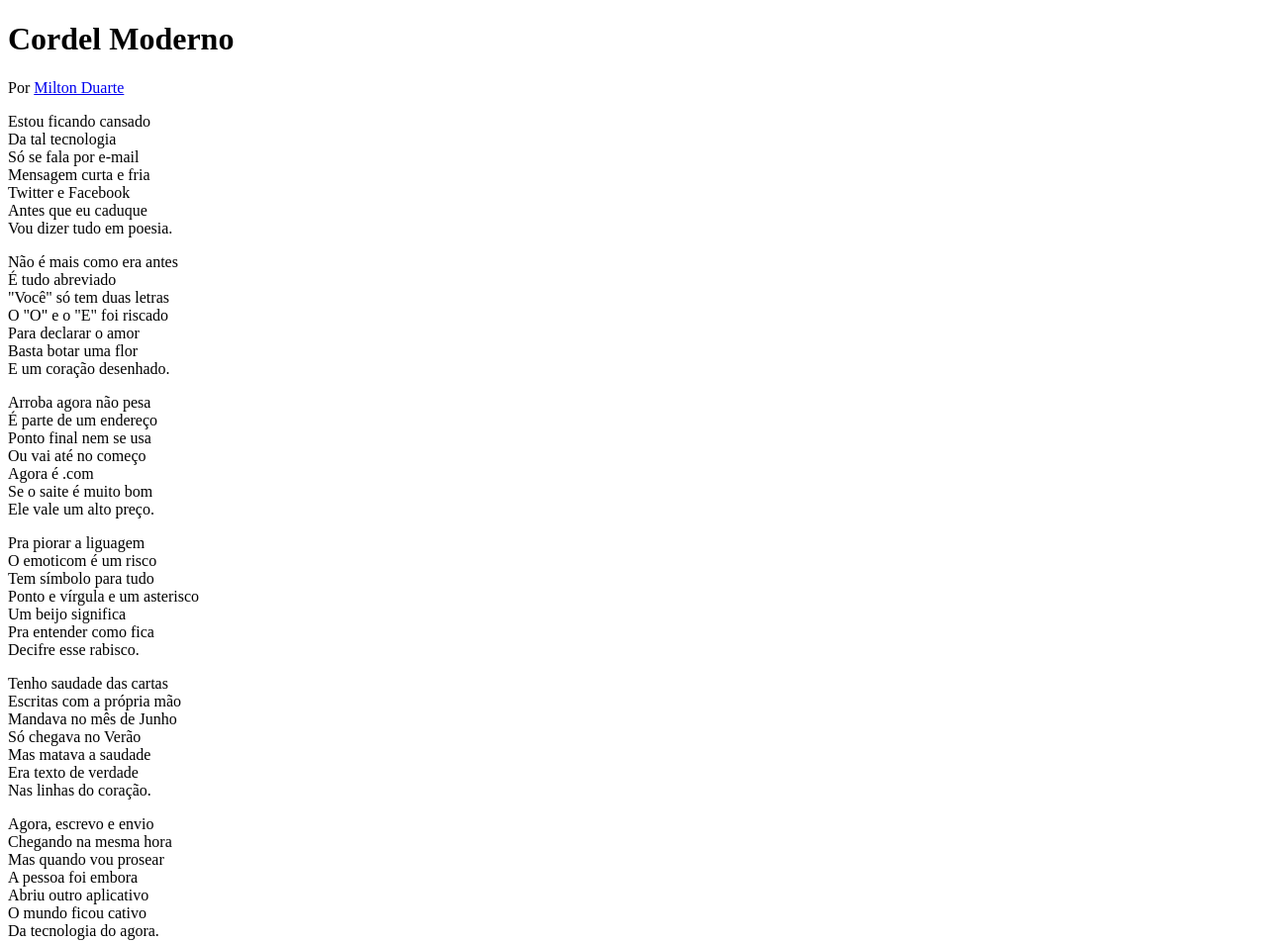
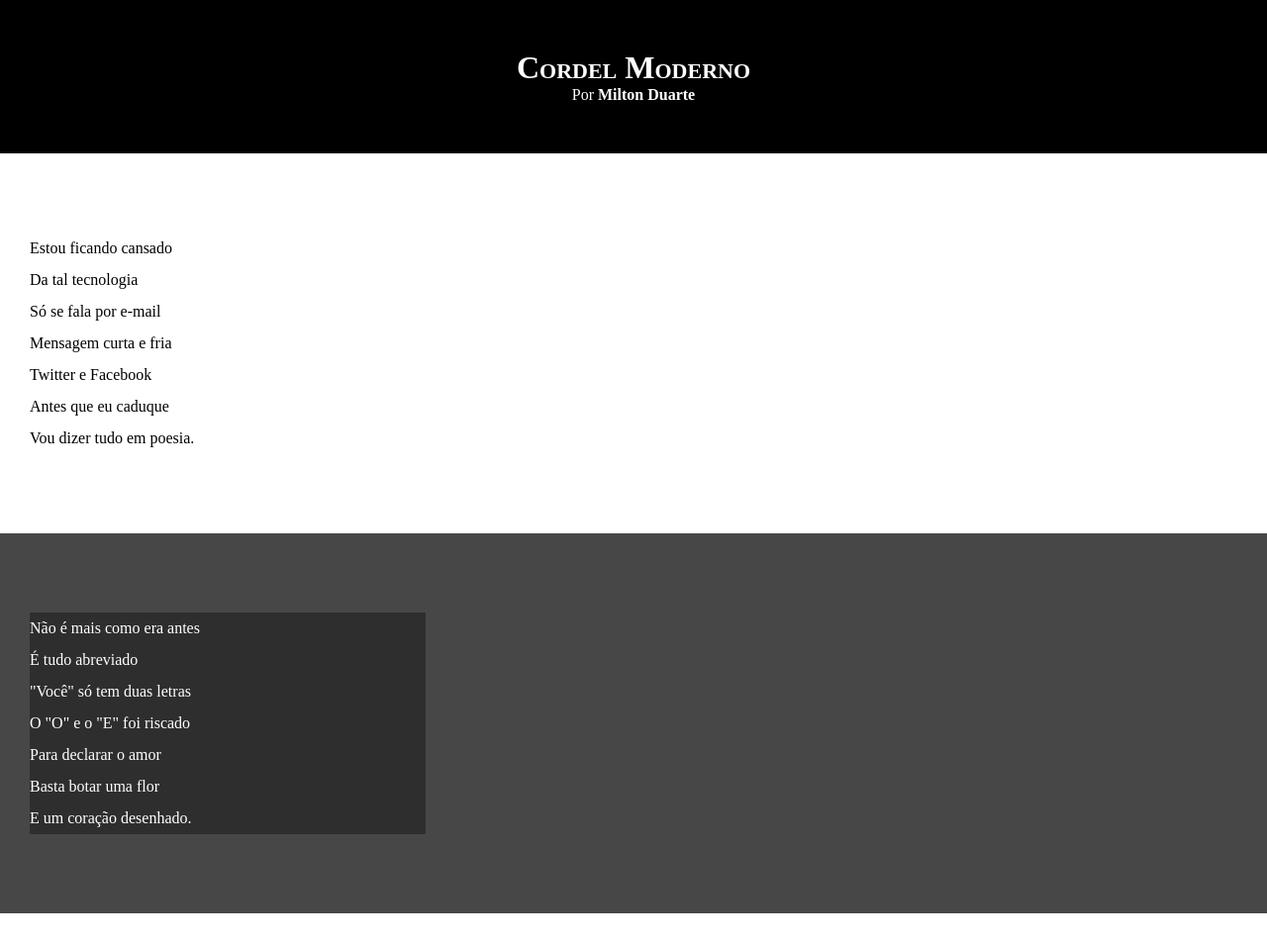
Before and after one commit to leandrovsdev/html-css, a plain HTML site: page desafios/Desafio012/index.html in a window 1280 px wide. Shown: the top 953 px of the page at 99% size. Drawn offline with Linux system fonts and the light colour scheme.

Commit message:
Atualização de estilos do desafio 12

```diff
--- a/desafios/Desafio012/index.html
+++ b/desafios/Desafio012/index.html
@@ -13,7 +13,7 @@
         <p>Por <a href="https://www.recantodasletras.com.br/poesias/3186743" target="_blank">Milton Duarte</a></p>
     </header>
 
-    <section>
+    <section class="normal">
         <p>
             Estou ficando cansado <br>
             Da tal tecnologia <br>
@@ -24,7 +24,7 @@
             Vou dizer tudo em poesia.
         </p>
     </section>
-    <section>
+    <section class="imagem">
         <p>
             Não é mais como era antes <br>
             É tudo abreviado <br>
@@ -36,7 +36,7 @@
         </p>
     </section>
 
-    <section>
+    <section class="normal">
         <p>
             Arroba agora não pesa <br>
             É parte de um endereço <br>
@@ -57,7 +57,7 @@
             Decifre esse rabisco.
         </p>
     </section>
-    <section>
+    <section class="imagem">
         <p>
             Tenho saudade das cartas <br>
             Escritas com a própria mão <br>
@@ -68,7 +68,7 @@
             Nas linhas do coração.
         </p>
     </section>
-    <section>
+    <section class="normal">
         <p>
             Agora, escrevo e envio <br>
             Chegando na mesma hora <br>
--- a/desafios/Desafio012/style.css
+++ b/desafios/Desafio012/style.css
@@ -1 +1,54 @@
 @charset "UTF-8";
+
+* {
+    margin: 0px;
+    padding: 0px;
+}
+html, body {
+    min-height: 100vh;
+    background-color: darkgray;
+}
+header {
+    background-color: black;
+    color: white;
+    text-align: center;
+}
+header > h1 {
+    padding-top: 50px;
+    font-variant: small-caps;
+}
+header > p {
+    padding-bottom: 50px;
+}
+header a, footer a {
+    color: white;
+    text-decoration: none;
+    font-weight: bolder;
+}
+header a:hover, footer a:hover {
+    text-decoration: underline;
+}
+section {
+    padding-top: 10vh;
+    padding-bottom: 10vh;
+    padding-left: 30px;
+    line-height: 2em;
+}
+section.normal {
+    background-color: white;
+    color: black;
+}
+section.imagem {
+    background-color: rgba(0, 0, 0, 0.575);
+    color: white;
+}
+section.imagem > p {
+    width: 400px;
+    background-color: rgba(0, 0, 0, 0.356);
+}
+footer {
+    background-color: black;
+    text-align: center;
+    color: white;
+    padding: 10px;
+}
```
